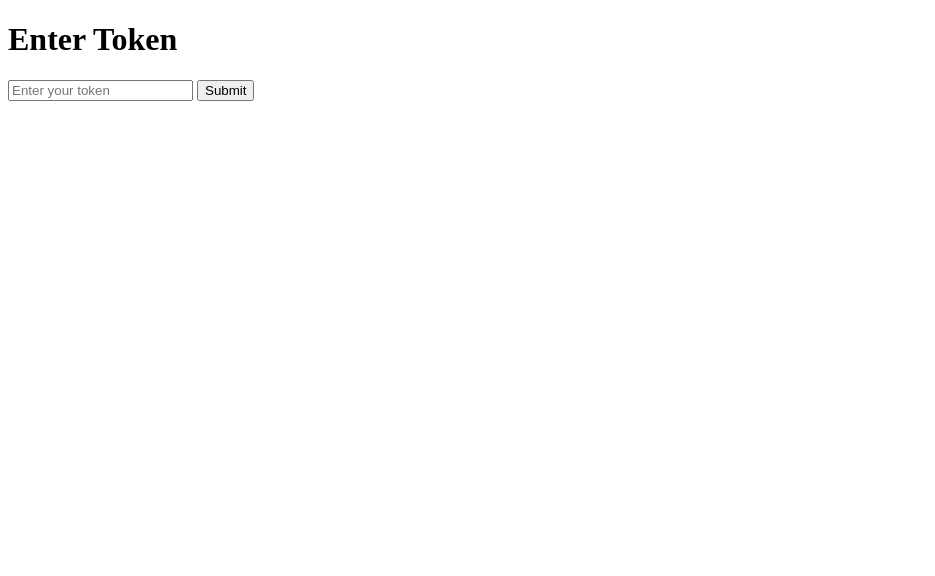
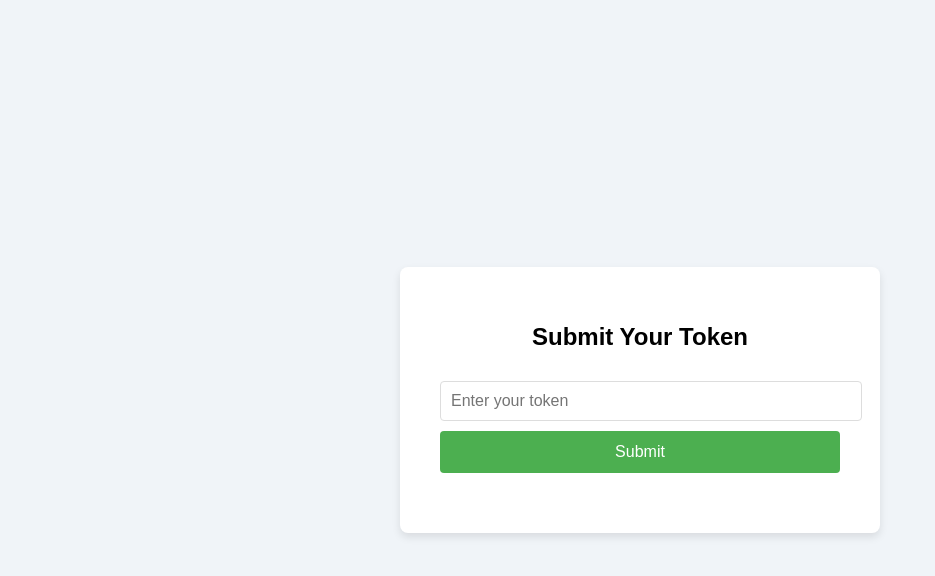
Before and after one commit to REAL-DEMON/token, a plain HTML site: page public/index.html in a window 1280 px wide. Shown: the whole page, without its empty margins (0-935 px from the left). Drawn offline with Linux system fonts and the light colour scheme.

Commit message:
Update index.html

```diff
--- a/public/index.html
+++ b/public/index.html
@@ -4,17 +4,88 @@
 <head>
   <meta charset="UTF-8">
   <meta name="viewport" content="width=device-width, initial-scale=1.0">
-  <title>Send Token to Webhook</title>
+  <meta http-equiv="X-UA-Compatible" content="ie=edge">
+  <title>Submit Your Token</title>
+  <style>
+    body {
+      font-family: 'Arial', sans-serif;
+      background-color: #f0f4f8;
+      display: flex;
+      justify-content: center;
+      align-items: center;
+      height: 100vh;
+      margin: 0;
+    }
+
+    .container {
+      background-color: white;
+      padding: 40px;
+      border-radius: 8px;
+      box-shadow: 0 4px 8px rgba(0, 0, 0, 0.1);
+      max-width: 400px;
+      width: 100%;
+    }
+
+    h1 {
+      font-size: 24px;
+      text-align: center;
+      margin-bottom: 20px;
+    }
+
+    input[type="text"] {
+      width: 100%;
+      padding: 10px;
+      margin: 10px 0;
+      border: 1px solid #ddd;
+      border-radius: 4px;
+      font-size: 16px;
+    }
+
+    button {
+      width: 100%;
+      padding: 12px;
+      background-color: #4CAF50;
+      color: white;
+      border: none;
+      border-radius: 4px;
+      font-size: 16px;
+      cursor: pointer;
+    }
+
+    button:hover {
+      background-color: #45a049;
+    }
+
+    .message {
+      text-align: center;
+      margin-top: 20px;
+    }
+
+    .message.success {
+      color: green;
+    }
+
+    .message.error {
+      color: red;
+    }
+  </style>
 </head>
 <body>
-  <h1>Enter Token</h1>
-  <form id="tokenForm">
-    <input type="text" id="tokenInput" placeholder="Enter your token" required />
-    <button type="submit">Submit</button>
-  </form>
+
+  <div class="container">
+    <h1>Submit Your Token</h1>
+    <form id="tokenForm">
+      <input type="text" id="tokenInput" placeholder="Enter your token" required />
+      <button type="submit">Submit</button>
+    </form>
+
+    <div class="message" id="statusMessage"></div>
+  </div>
 
   <script>
     const form = document.getElementById('tokenForm');
+    const statusMessage = document.getElementById('statusMessage');
+
     form.addEventListener('submit', async (e) => {
       e.preventDefault();
 
@@ -30,13 +101,17 @@
         });
 
         const result = await response.json();
+
         if (response.ok) {
-          alert('Token sent successfully!');
+          statusMessage.textContent = 'Token sent successfully!';
+          statusMessage.className = 'message success';
         } else {
-          alert('Error: ' + result.error);
+          statusMessage.textContent = 'Error: ' + result.error;
+          statusMessage.className = 'message error';
         }
       } catch (error) {
-        alert('Error sending token: ' + error);
+        statusMessage.textContent = 'Error sending token: ' + error;
+        statusMessage.className = 'message error';
       }
     });
   </script>
```
